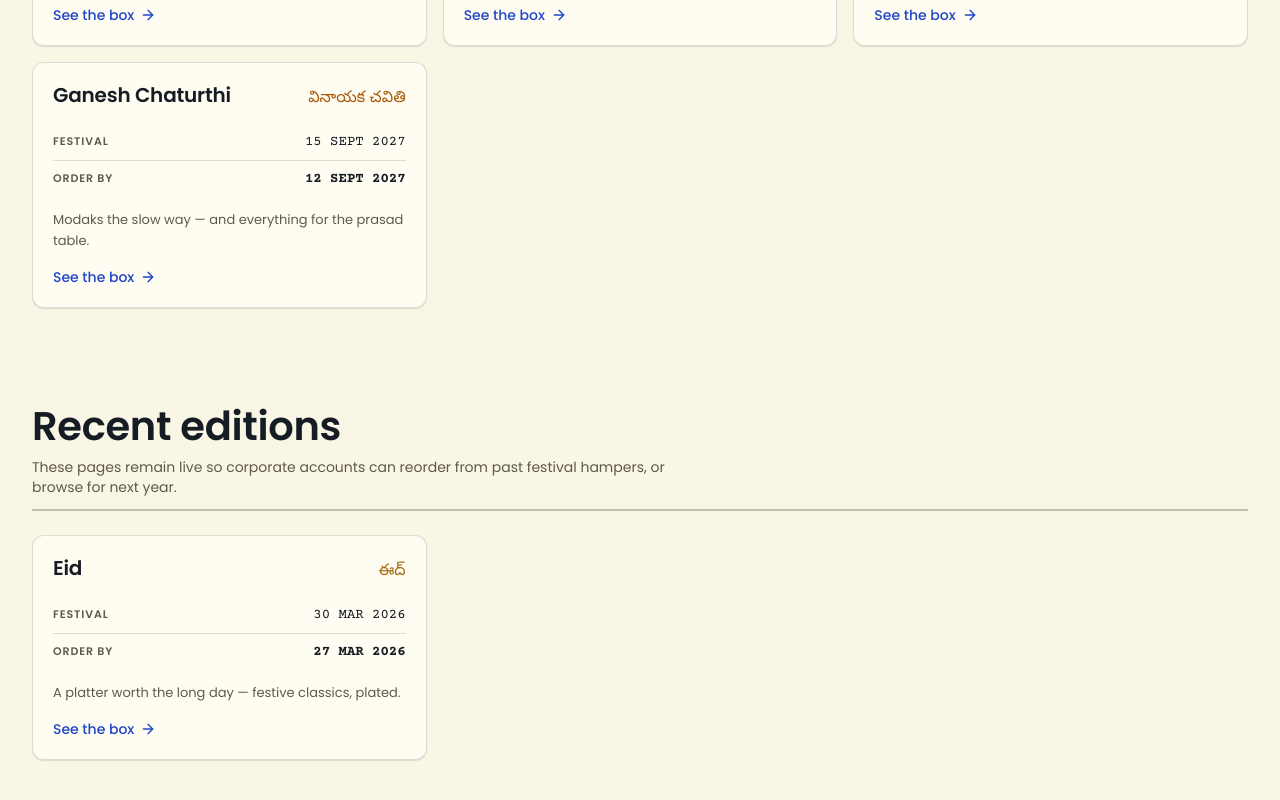
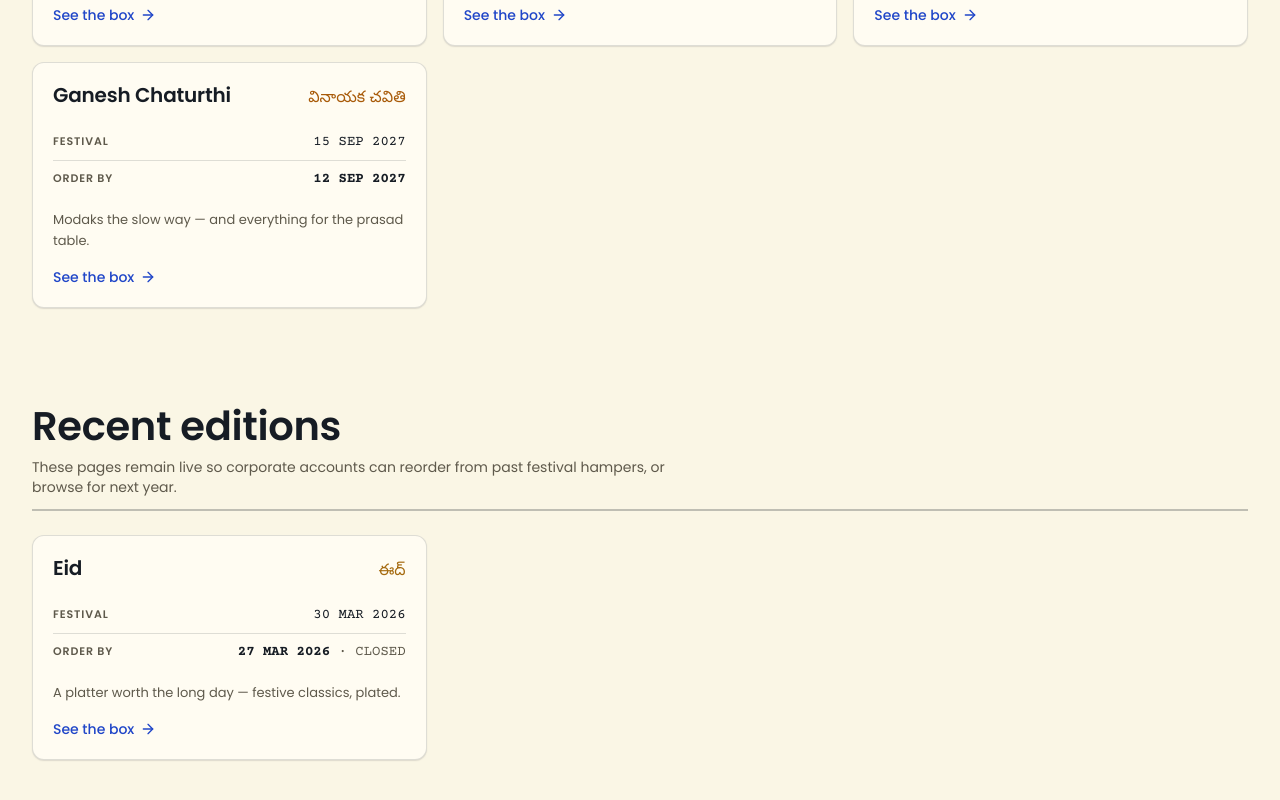
Before and after one commit to susstudio-dev/ravisweets, a Next.js app in the folder apps/storefront/: page /festivals in a window 1280 px wide. Shown: the part 1351-2151 px from the top of the page. Built offline with nearby package versions, Linux system fonts and the light colour scheme; no server answers; the database is empty; a web font is replaced by a local one.

Commit message:
feat: index cards and the diaspora page read one calendar

```diff
--- a/apps/storefront/src/app/festivals/page.tsx
+++ b/apps/storefront/src/app/festivals/page.tsx
@@ -3,6 +3,8 @@ import Link from 'next/link';
 import { ArrowRight } from 'lucide-react';
 import { Reveal } from '@/components/motion/reveal';
 import { Stagger } from '@/components/motion/stagger';
+import { formatDocketDate, getFestival, type FestivalSlug } from '@/lib/festivals/calendar';
+import { OrderByField } from '@/components/festivals/order-by-field';
 
 export const metadata: Metadata = {
   title: 'Festival Sweet Boxes & Gift Hampers',
@@ -12,24 +14,22 @@ export const metadata: Metadata = {
 };
 
 interface FestivalRow {
-  slug: string;
+  slug: FestivalSlug;
   title: string;
   telugu: string;
-  date: string;
   monthLabel: string;
   blurb: string;
   palette: { base: string; accent: string; ink: string };
 }
 
-// Mirrors the FESTIVALS map in [slug]/page.tsx — kept short so the index can
-// list each one with the right palette + tagline. When you add a new festival
-// in the slug page, add it here too.
+// Presentation only — dates and identity come from lib/festivals/calendar.
+// This array carries what the index card shows on top of them: the month
+// label, the one-line blurb, and the palette the Telugu mark is stamped in.
 const FESTIVALS: FestivalRow[] = [
   {
     slug: 'pongal',
     title: 'Pongal',
     telugu: 'పొంగల్',
-    date: '2027-01-15',
     monthLabel: 'Jan',
     blurb: 'The clay pot, the harvest, the first morning.',
     palette: { base: '#fbf3df', accent: '#9c5a14', ink: '#2a1a08' },
@@ -38,7 +38,6 @@ const FESTIVALS: FestivalRow[] = [
     slug: 'sankranti',
     title: 'Sankranti',
     telugu: 'సంక్రాంతి',
-    date: '2027-01-14',
     monthLabel: 'Jan',
     blurb: 'Til, gud, and a new year on the kitchen door.',
     palette: { base: '#fbf2dd', accent: '#a04a14', ink: '#2a1604' },
@@ -47,7 +46,6 @@ const FESTIVALS: FestivalRow[] = [
     slug: 'holi',
     title: 'Holi',
     telugu: 'హోలీ',
-    date: '2027-03-13',
     monthLabel: 'Mar',
     blurb: 'A spread as bright as the colours.',
     palette: { base: '#fff0e8', accent: '#c83a6a', ink: '#3a0a1c' },
@@ -56,7 +54,6 @@ const FESTIVALS: FestivalRow[] = [
     slug: 'ugadi',
     title: 'Ugadi',
     telugu: 'ఉగాది',
-    date: '2027-03-19',
     monthLabel: 'Mar',
     blurb: 'Six tastes for the Telugu new year.',
     palette: { base: '#fbf2dd', accent: '#7a5612', ink: '#2a1c08' },
@@ -65,7 +62,6 @@ const FESTIVALS: FestivalRow[] = [
     slug: 'eid',
     title: 'Eid',
     telugu: 'ఈద్',
-    date: '2026-03-30',
     monthLabel: 'Mar',
     blurb: 'A platter worth the long day — festive classics, plated.',
     palette: { base: '#fff4e3', accent: '#a56a0f', ink: '#2a1a04' },
@@ -74,7 +70,6 @@ const FESTIVALS: FestivalRow[] = [
     slug: 'independence-day',
     title: 'Independence Day',
     telugu: 'స్వాతంత్ర్య దినోత్సవం',
-    date: '2026-08-15',
     monthLabel: 'Aug',
     blurb: 'Tricolour boxes for the office, the school, the society gate.',
     palette: { base: '#f4f9e8', accent: '#3a7a1c', ink: '#122a08' },
@@ -83,7 +78,6 @@ const FESTIVALS: FestivalRow[] = [
     slug: 'raksha-bandhan',
     title: 'Raksha Bandhan',
     telugu: 'రక్షా బంధన్',
-    date: '2026-08-28',
     monthLabel: 'Aug',
     blurb: 'A hamper tied with a thread — done properly.',
     palette: { base: '#fdf3df', accent: '#c0592b', ink: '#3a1e0c' },
@@ -92,7 +86,6 @@ const FESTIVALS: FestivalRow[] = [
     slug: 'ganesh-chaturthi',
     title: 'Ganesh Chaturthi',
     telugu: 'వినాయక చవితి',
-    date: '2027-09-15',
     monthLabel: 'Sep',
     blurb: 'Modaks the slow way — and everything for the prasad table.',
     palette: { base: '#fff5d4', accent: '#a85a08', ink: '#2a1404' },
@@ -101,7 +94,6 @@ const FESTIVALS: FestivalRow[] = [
     slug: 'onam',
     title: 'Onam',
     telugu: 'ഓണം',
-    date: '2027-09-04',
     monthLabel: 'Sep',
     blurb: 'A sadya-sized box for the floor banana leaf.',
     palette: { base: '#f0fae0', accent: '#3a7a1c', ink: '#0a2a04' },
@@ -110,7 +102,6 @@ const FESTIVALS: FestivalRow[] = [
     slug: 'diwali',
     title: 'Diwali',
     telugu: 'దీపావళి',
-    date: '2026-11-08',
     monthLabel: 'Nov',
     blurb: 'Wrapped in brass and silk.',
     palette: { base: '#fff5dc', accent: '#a85a08', ink: '#2a1505' },
@@ -119,46 +110,34 @@ const FESTIVALS: FestivalRow[] = [
     slug: 'christmas',
     title: 'Christmas',
     telugu: 'క్రిస్మస్',
-    date: '2026-12-25',
     monthLabel: 'Dec',
     blurb: 'A South Indian table laid for a Christmas Eve.',
     palette: { base: '#fbf0e8', accent: '#a8222a', ink: '#2a0a0c' },
   },
 ];
 
-/** Dispatch needs three clear days before the festival for the fresh range. */
-const ORDER_BY_LEAD_DAYS = 3;
-
-/*
- * Date maths pinned to the ISO day and formatted in UTC, so the static export
- * renders the same sheet regardless of the build machine's timezone.
+/**
+ * Throws rather than returning a blank: this runs during the static export, so
+ * a slug that has fallen off the calendar fails the BUILD instead of shipping
+ * a card with an empty date where a deadline should be.
  */
-function orderByDay(iso: string): string {
-  const d = new Date(`${iso.slice(0, 10)}T12:00:00Z`);
-  d.setUTCDate(d.getUTCDate() - ORDER_BY_LEAD_DAYS);
-  return d.toISOString().slice(0, 10);
-}
-
-function formatSheetDate(iso: string): string {
-  return new Date(`${iso.slice(0, 10)}T12:00:00Z`)
-    .toLocaleDateString('en-GB', {
-      day: '2-digit',
-      month: 'short',
-      year: 'numeric',
-      timeZone: 'UTC',
-    })
-    .toUpperCase();
-}
-
-function compareDate(a: FestivalRow, b: FestivalRow): number {
-  return new Date(a.date).getTime() - new Date(b.date).getTime();
+function festivalDate(f: FestivalRow): string {
+  const entry = getFestival(f.slug);
+  if (!entry) throw new Error(`festival card references an unknown slug: ${f.slug}`);
+  return entry.date;
 }
 
 export default function FestivalsIndexPage() {
-  const sorted = [...FESTIVALS].sort(compareDate);
+  const sorted = [...FESTIVALS].sort((a, b) => festivalDate(a).localeCompare(festivalDate(b)));
+  /*
+   * Build-time split. The page is statically exported, so this line is
+   * evaluated once at build; a festival that passes afterwards stays under
+   * "Upcoming" until the next deploy. That is the pre-existing behaviour and
+   * the ORDER BY row, which is client-resolved, is the one that self-corrects.
+   */
   const now = Date.now();
-  const upcoming = sorted.filter((f) => new Date(f.date).getTime() > now);
-  const past = sorted.filter((f) => new Date(f.date).getTime() <= now);
+  const upcoming = sorted.filter((f) => Date.parse(`${festivalDate(f)}T00:00:00+05:30`) > now);
+  const past = sorted.filter((f) => Date.parse(`${festivalDate(f)}T00:00:00+05:30`) <= now);
 
   return (
     <>
@@ -231,7 +210,7 @@ export default function FestivalsIndexPage() {
  * A festival as a small dispatch sheet: name, script, the two dates that
  * matter, and the blurb. The ground never moves — the festival's ink shows
  * only in the stamped Telugu mark, the same docket filed in a different ink.
- * ORDER BY is the festival date minus three clear dispatch days.
+ * ORDER BY is owner-set, and marks itself CLOSED once it has passed.
  */
 function FestivalCard({ f }: { f: FestivalRow }) {
   return (
@@ -249,11 +228,13 @@ function FestivalCard({ f }: { f: FestivalRow }) {
       <dl className="mt-4">
         <div className="field-row">
           <dt className="field-label">Festival</dt>
-          <dd className="field-value text-sm">{formatSheetDate(f.date)}</dd>
+          <dd className="field-value text-sm">{formatDocketDate(festivalDate(f))}</dd>
         </div>
         <div className="field-row">
           <dt className="field-label">Order by</dt>
-          <dd className="field-value text-sm font-bold">{formatSheetDate(orderByDay(f.date))}</dd>
+          <dd className="field-value text-sm font-bold">
+            <OrderByField slug={f.slug} festivalDate={festivalDate(f)} />
+          </dd>
         </div>
       </dl>
 
--- a/apps/storefront/src/app/send-sweets-to-india/page.tsx
+++ b/apps/storefront/src/app/send-sweets-to-india/page.tsx
@@ -6,6 +6,8 @@ import { ProductCard } from '@/components/product-card';
 import { ProductGrid } from '@/components/product-grid';
 import { Reveal } from '@/components/motion/reveal';
 import { Stagger } from '@/components/motion/stagger';
+import { formatDocketDate, getFestival, type FestivalSlug } from '@/lib/festivals/calendar';
+import { OrderByField } from '@/components/festivals/order-by-field';
 
 /*
  * /send-sweets-to-india — the diaspora dispatch page.
@@ -32,42 +34,12 @@ export const metadata: Metadata = {
 };
 
 /**
- * The two festivals the diaspora ships home for first. Dates mirror FESTIVALS
- * in sections/festival-next-band.tsx (which mirrors the /festivals calendar);
- * the 3-day order-by lead is the same constant that band uses.
+ * The two festivals the diaspora ships home for first. Identity and dates come
+ * from the shared calendar; this list is only the choice of which two to show.
  */
-const FESTIVAL_HOOKS = [
-  { slug: 'raksha-bandhan', title: 'Raksha Bandhan', telugu: 'రక్షా బంధన్', date: '2026-08-28' },
-  { slug: 'diwali', title: 'Diwali', telugu: 'దీపావళి', date: '2026-11-08' },
-] as const;
+const FESTIVAL_HOOK_SLUGS = ['raksha-bandhan', 'diwali'] as const;
 
-/** Dispatch needs three clear days before the festival for the fresh range. */
-const ORDER_BY_LEAD_DAYS = 3;
-
-const MONTHS = [
-  'JAN', 'FEB', 'MAR', 'APR', 'MAY', 'JUN',
-  'JUL', 'AUG', 'SEP', 'OCT', 'NOV', 'DEC',
-] as const;
-
-function parseIso(iso: string): { y: number; m: number; d: number } {
-  return {
-    y: Number(iso.slice(0, 4)),
-    m: Number(iso.slice(5, 7)),
-    d: Number(iso.slice(8, 10)),
-  };
-}
-
-/** "2026-08-28" → "28 AUG 2026". Deterministic — no runtime-timezone drift. */
-function formatDocketDate(iso: string): string {
-  const { y, m, d } = parseIso(iso);
-  return `${String(d).padStart(2, '0')} ${MONTHS[m - 1] ?? ''} ${y}`;
-}
-
-function formatOrderBy(iso: string): string {
-  const { y, m, d } = parseIso(iso);
-  const orderBy = new Date(Date.UTC(y, m - 1, d - ORDER_BY_LEAD_DAYS));
-  return formatDocketDate(orderBy.toISOString().slice(0, 10));
-}
+const FESTIVAL_HOOKS = FESTIVAL_HOOK_SLUGS.map((slug) => getFestival(slug)!);
 
 const WHATSAPP_URL = 'https://wa.me/919398859978';
 
@@ -232,7 +204,7 @@ export default function SendSweetsToIndiaPage() {
                   <div className="field-row">
                     <dt className="field-label">Order by</dt>
                     <dd className="field-value text-theme-ink text-sm font-bold">
-                      {formatOrderBy(f.date)}
+                      <OrderByField slug={f.slug as FestivalSlug} festivalDate={f.date} />
                     </dd>
                   </div>
                 </dl>
```
